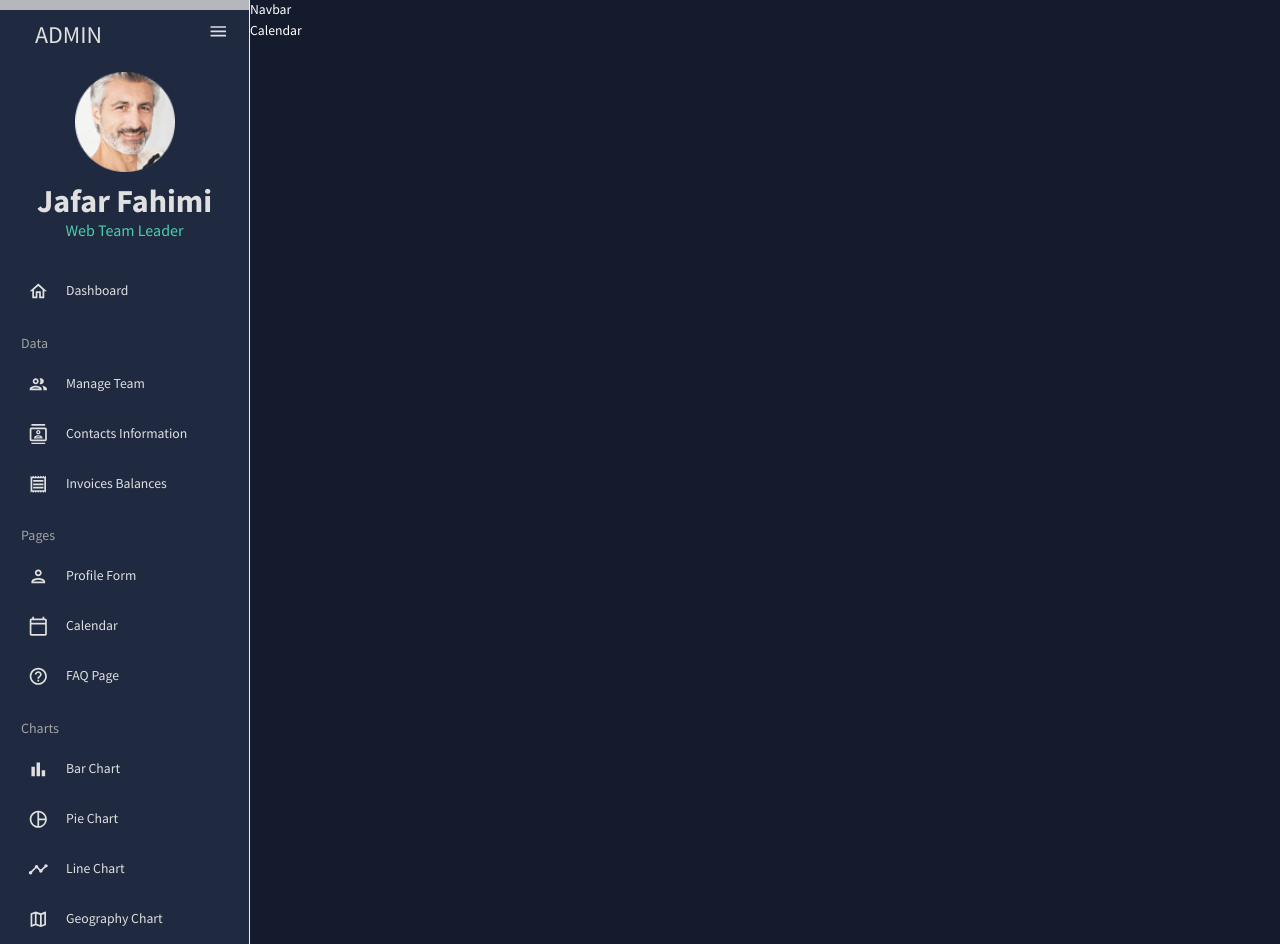
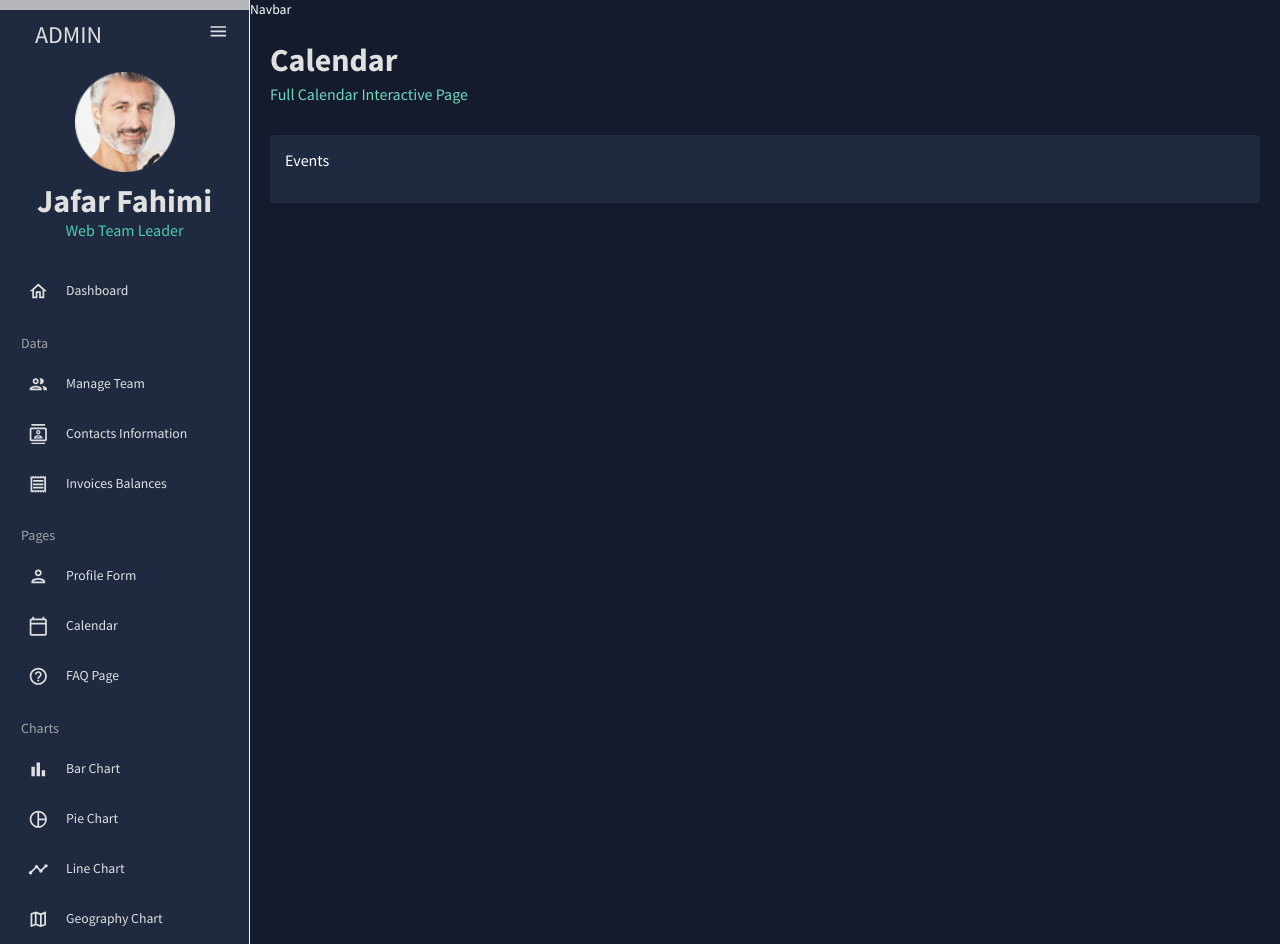
Before and after one commit to jafarFahimi/next-dashboard, a Next.js app: page /calendar in a window 1280 px wide. Built offline with nearby package versions, Linux system fonts and the light colour scheme.

Commit message:
pages/calendar events coded

```diff
--- a/pages/calendar.tsx
+++ b/pages/calendar.tsx
@@ -1,8 +1,91 @@
-import { NextPage } from "next";
-import React from "react";
+import { useState } from "react";
+import {
+  Box,
+  List,
+  ListItem,
+  ListItemText,
+  Typography,
+  useTheme,
+} from "@mui/material";
+import Header from "components/Header";
+import { tokens } from "styles/theme";
+import { formatDate } from "@fullcalendar/core";
 
-const Calendar: NextPage = () => {
-  return <div>Calendar</div>;
+const Calendar = () => {
+  const theme = useTheme();
+  const colors = tokens(theme.palette.mode);
+  const [currentEvents, setCurrentEvents] = useState([]);
+
+  const handleDateClick = (selected: any) => {
+    const title = prompt("Please enter a new title for your event");
+    const calendarApi = selected.view.calendar;
+    calendarApi.unselect();
+
+    if (title) {
+      calendarApi.addEvent({
+        id: `${selected.dateStr}-${title}`,
+        title,
+        start: selected.startStr,
+        end: selected.endStr,
+        allDay: selected.allDay,
+      });
+    }
+  };
+
+  const handleEventClick = (selected: any) => {
+    if (
+      window.confirm(
+        `Are you sure you want to delete the event '${selected.event.title}'`
+      )
+    ) {
+      selected.event.remove();
+    }
+  };
+
+  return (
+    <Box m="20px">
+      <Header title="Calendar" subtitle="Full Calendar Interactive Page" />
+
+      <Box display="flex" justifyContent="space-between">
+        {/* CALENDAR SIDEBAR */}
+        <Box
+          flex="1 1 20%"
+          bgcolor={colors.primary[400]}
+          p="15px"
+          borderRadius="4px"
+        >
+          <Typography variant="h5">Events</Typography>
+          <List>
+            {currentEvents.map((event: any) => (
+              <ListItem
+                key={event.id}
+                sx={{
+                  backgroundColor: colors.greenAccent[500],
+                  margin: "10px 0",
+                  borderRadius: "2px",
+                }}
+              >
+                <ListItemText
+                  primary={event.title}
+                  secondary={
+                    <Typography>
+                      {formatDate(event.start, {
+                        year: "numeric",
+                        month: "short",
+                        day: "numeric",
+                      })}
+                    </Typography>
+                  }
+                />
+              </ListItem>
+            ))}
+          </List>
+        </Box>
+
+        {/* CALENDAR */}
+      </Box>
+    </Box>
+  );
 };
 
 export default Calendar;
--- a/pages/form.tsx
+++ b/pages/form.tsx
@@ -133,6 +133,7 @@
 const phoneRegExp =
   /^((\+[1-9]{1,4}[ -]?)|(\([0-9]{2,3}\)[ -]?)|([0-9]{2,4})[ -]?)*?[0-9]{3,4}[ -]?[0-9]{3,4}$/;
 
+// yup provide a form validation shape & error text
 const checkoutSchema = yup.object().shape({
   firstName: yup.string().required("required"),
   lastName: yup.string().required("required"),
```
